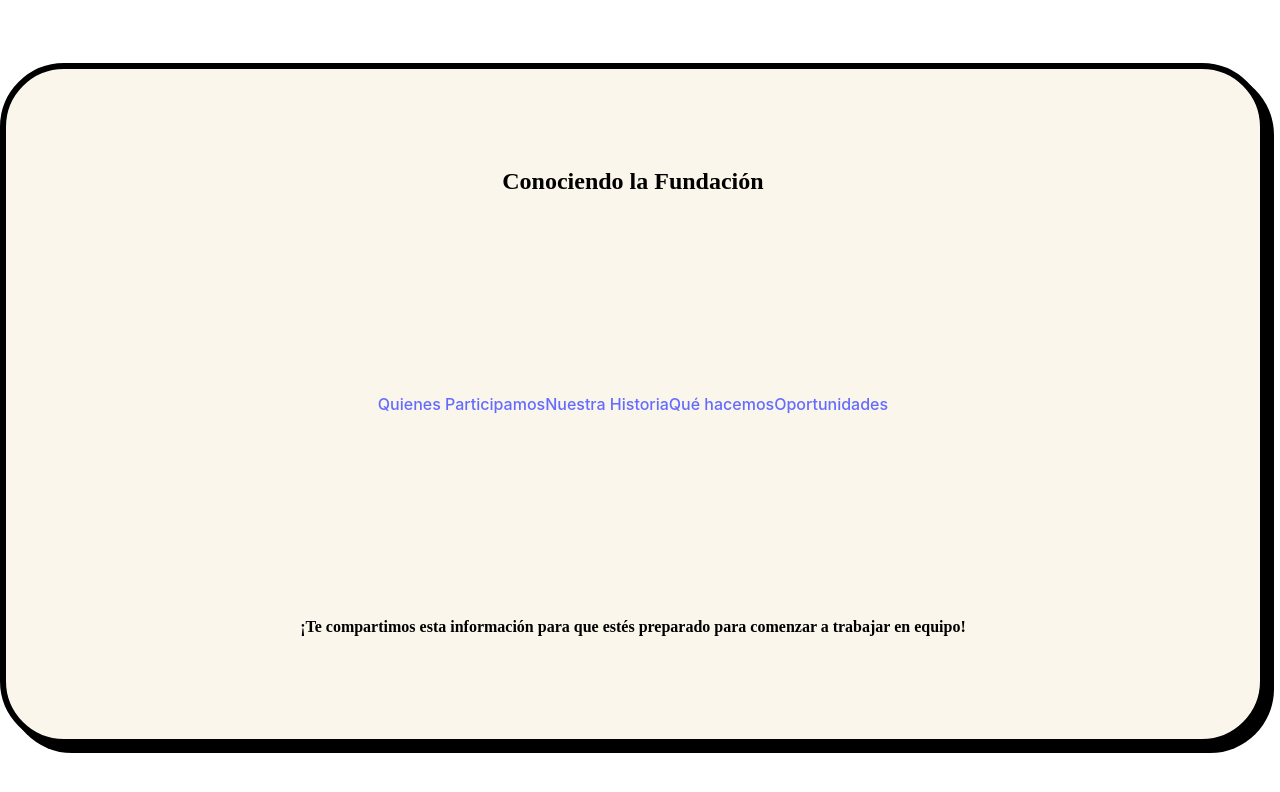
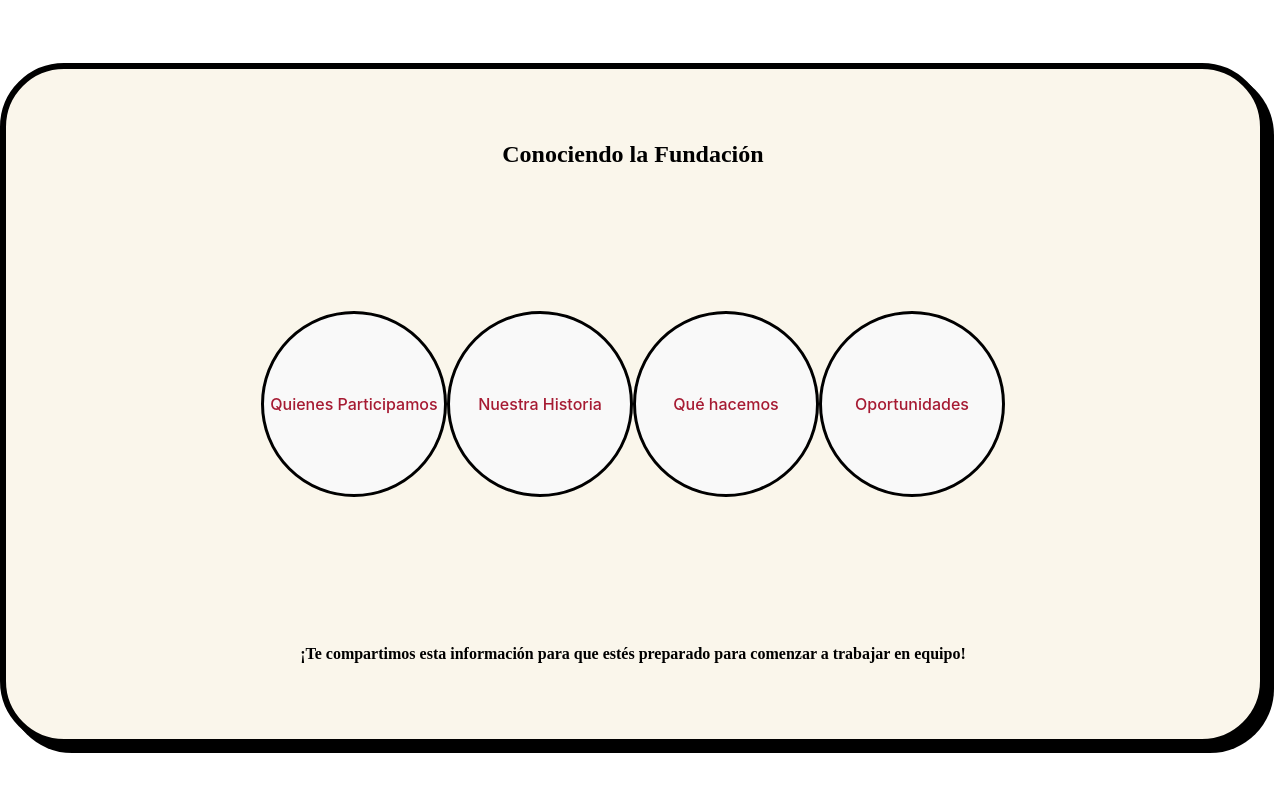
Before and after one commit to Maca-Acha/Onboarding-FPHV, a React (Vite) app: page /conociendo in a window 1280 px wide. Shown: the top 792 px of the page. Built offline with nearby package versions, Linux system fonts and the light colour scheme.

Commit message:
config btn-generales

```diff
--- a/src/App.css
+++ b/src/App.css
@@ -2,12 +2,17 @@
   margin: 0;
   padding: 0;
 }
-/* TIPOGRAFIAS */
+/* TEXTOS */
 .titles{
   font-family: 'Montserrat';
   font-style: normal;
   text-align: center;
   color: rgb(0,0,0,1);
+}
+.texto-btn{
+  color: #A61A32;
+  align-self: center;
+  transition: .4s;
 }
 
 /* BACK DE PANTALLAS */
@@ -38,18 +43,17 @@
 
 }
 .button-comenzar{
-  color: #A61A32;
   padding: 1.3rem ;
   background: #F9F9F9;
   border: 2.58582px solid #000000;
   border-radius: 12.0672px;
-  transition: .5s;
+  transition: .4s;
 }
 .button-comenzar:hover{
   color: #401D8A !important;
   border: 2.58582px solid #000000 !important;
   box-shadow: 3.44776px 3.44776px 0px #000000 !important;
-  transition: .5s;
+  transition: .4s;
 }
 .btn-volver{
   color: #A61A32;
@@ -62,16 +66,16 @@
   color: #A61A32;
   padding-left: 1vw;
   padding-right: 1vw;
-  transition: .5s;
+  transition: .4s;
 }
 .btn-volver:hover, .volver:hover{
   color: #401D8A;
-  transition: .5s;
+  transition: .4s;
 }
 .volver:hover{
   padding-left: 1.5vw;
   padding-right: .5vw;
-  transition: .5s;
+  transition: .4s;
 }
 .btn-ver-mas{
   color: #070707;
@@ -80,6 +84,29 @@
 .btn-ver-mas:hover{
   color: #A61A32;
   transition: .3s;
+}
+.cont-btn-generals{
+  display: flex;
+  align-content: center;
+}
+.btn-generals{
+  align-items: center;
+  background-color: #F9F9F9;
+  border: #000 solid 3px;
+  border-radius: 50%;
+  width: 180px;
+  height: 180px;
+  display: flex;
+  justify-content: center;
+  transition: .4s;
+}
+.btn-generals:hover{
+  filter: drop-shadow(6px 6px 0px #000000);
+  transition: .4s;
+}
+.btn-generals:hover .texto-btn{
+  color: #401D8A;
+  transition: .4s;
 }
 
 /* HOME */
--- a/src/pages/Conociendo.jsx
+++ b/src/pages/Conociendo.jsx
@@ -13,10 +13,12 @@ export default function Conociendo() {
         <div className='back-white'>
             <div className="cont info-home">
                 <h2 className="titles">Conociendo la Fundación</h2>
-                <div>
+                <div className="cont-btn-generals">
                     {btns_conociendo.map(btn => {
                         return(
-                            <Link className="btn-generales" to={btn.path} key={btn.id}>{btn.nombre}</Link>
+                            <div className="btn-generals">
+                                <Link className="texto-btn" to={btn.path} key={btn.id}>{btn.nombre}</Link>
+                            </div>
                         )
                     })}
                 </div>
--- a/src/pages/Home.jsx
+++ b/src/pages/Home.jsx
@@ -14,7 +14,7 @@ export default function Home() {
                     </div>
                     <div className='cont-button-home'>
                         <div>
-                            <Link to='/bienvenida' className='button-comenzar'>Comenzar el recorrido</Link>
+                            <Link to='/bienvenida' className='button-comenzar texto-btn'>Comenzar el recorrido</Link>
                         </div>
                     </div>
                 </div>
```
